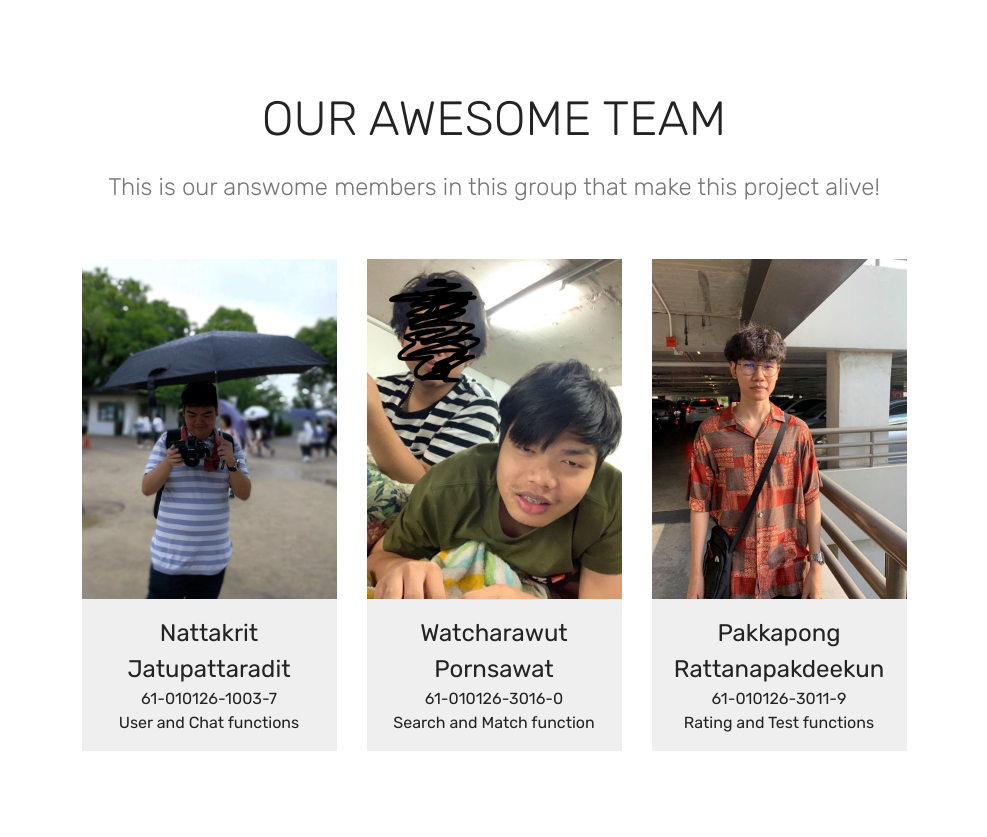
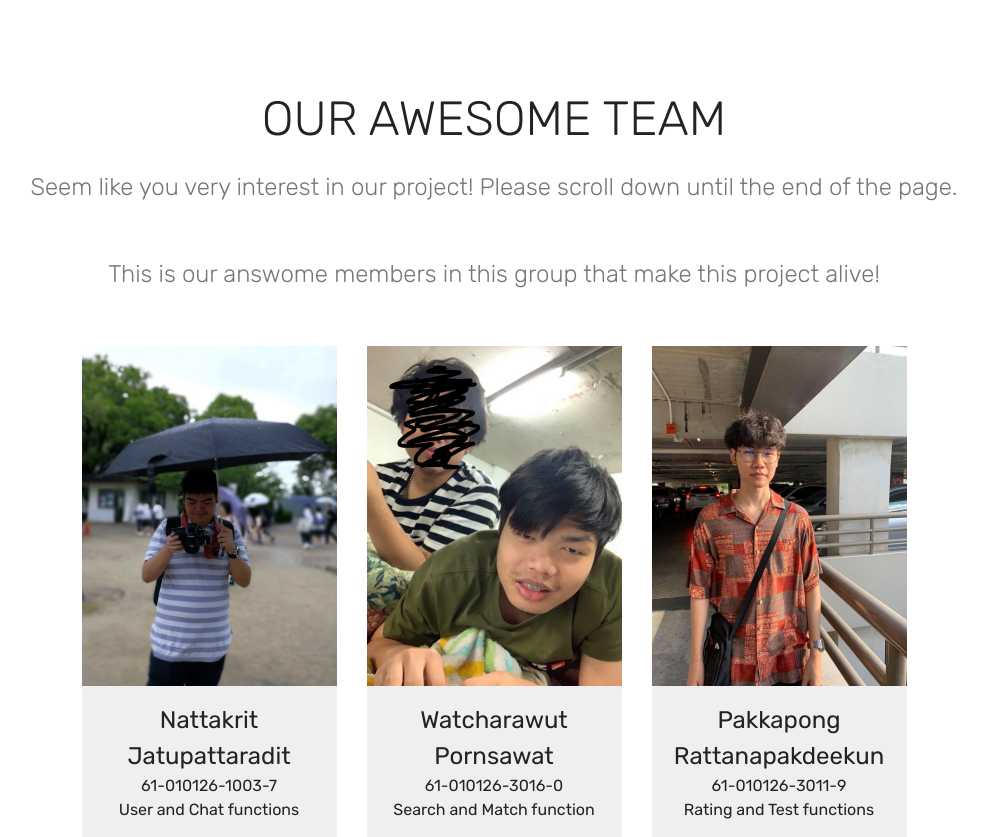
Before and after one commit to KtdevDesktop/matchandlearn, a Django app: page /aboutus/ in a window 1280 px wide. Shown: the top 837 px of the page, without its empty margins (146-1133 px from the left). Run offline with Django 3.2, Linux system fonts and the light colour scheme; parts of the project's set-up code (start-up, migrations or seed data) failed here and were passed over; some libraries are stand-ins or nearby versions.

Commit message:
Update aboutus.html

```diff
--- a/tinderforeduapp/templates/tinder/aboutus.html
+++ b/tinderforeduapp/templates/tinder/aboutus.html
@@ -25,6 +25,7 @@
         <h2 class="pb-3 mbr-fonts-style mbr-section-title display-2">
             OUR AWESOME TEAM
         </h2>
+        <h3 class="pb-5 mbr-section-subtitle mbr-fonts-style mbr-light display-5">Seem like you very interest in our project! Please scroll down until the end of the page.</h3>
         <h3 class="pb-5 mbr-section-subtitle mbr-fonts-style mbr-light display-5">This is our answome members in this group that make this project alive!</h3>
         <div class="row media-row">
 
```
